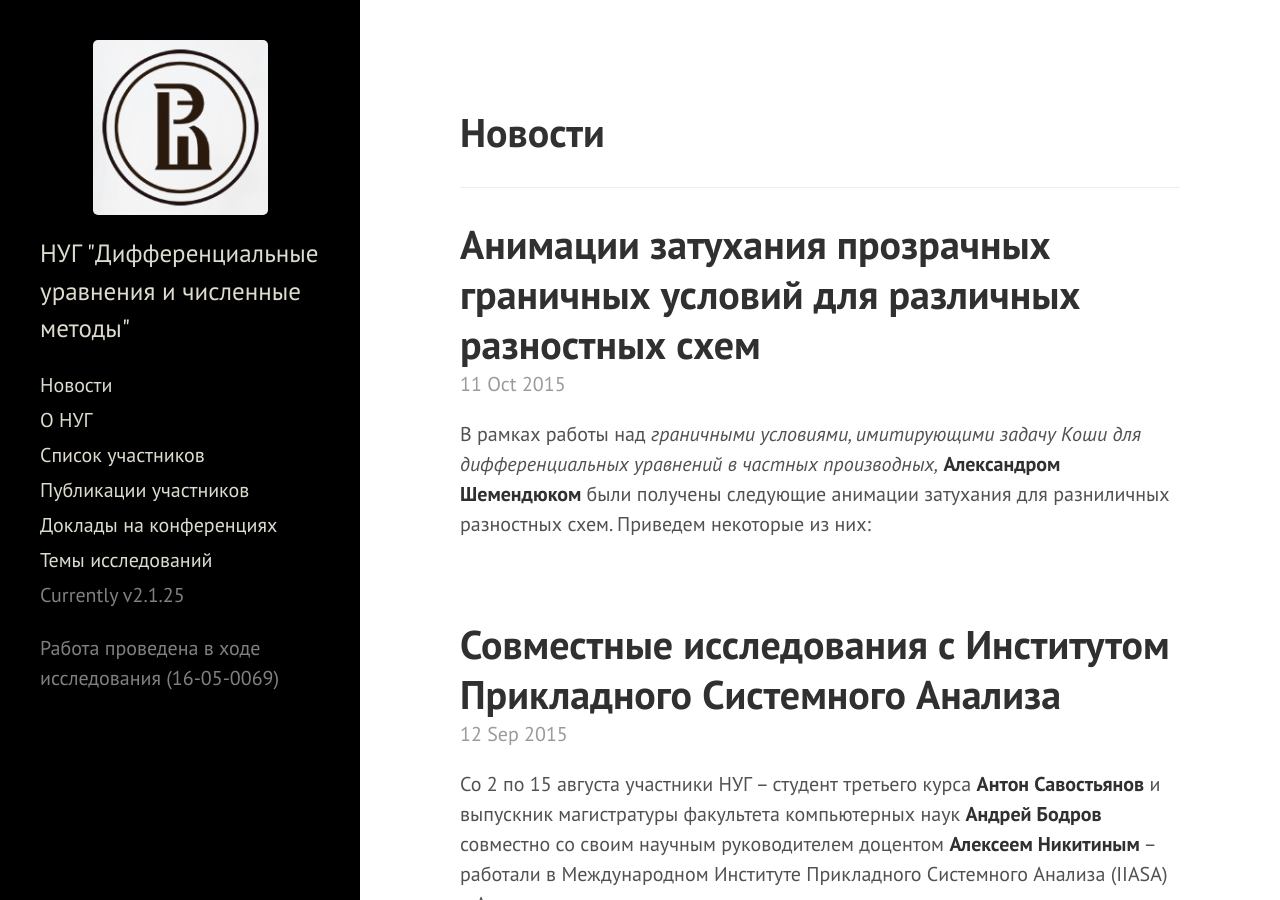
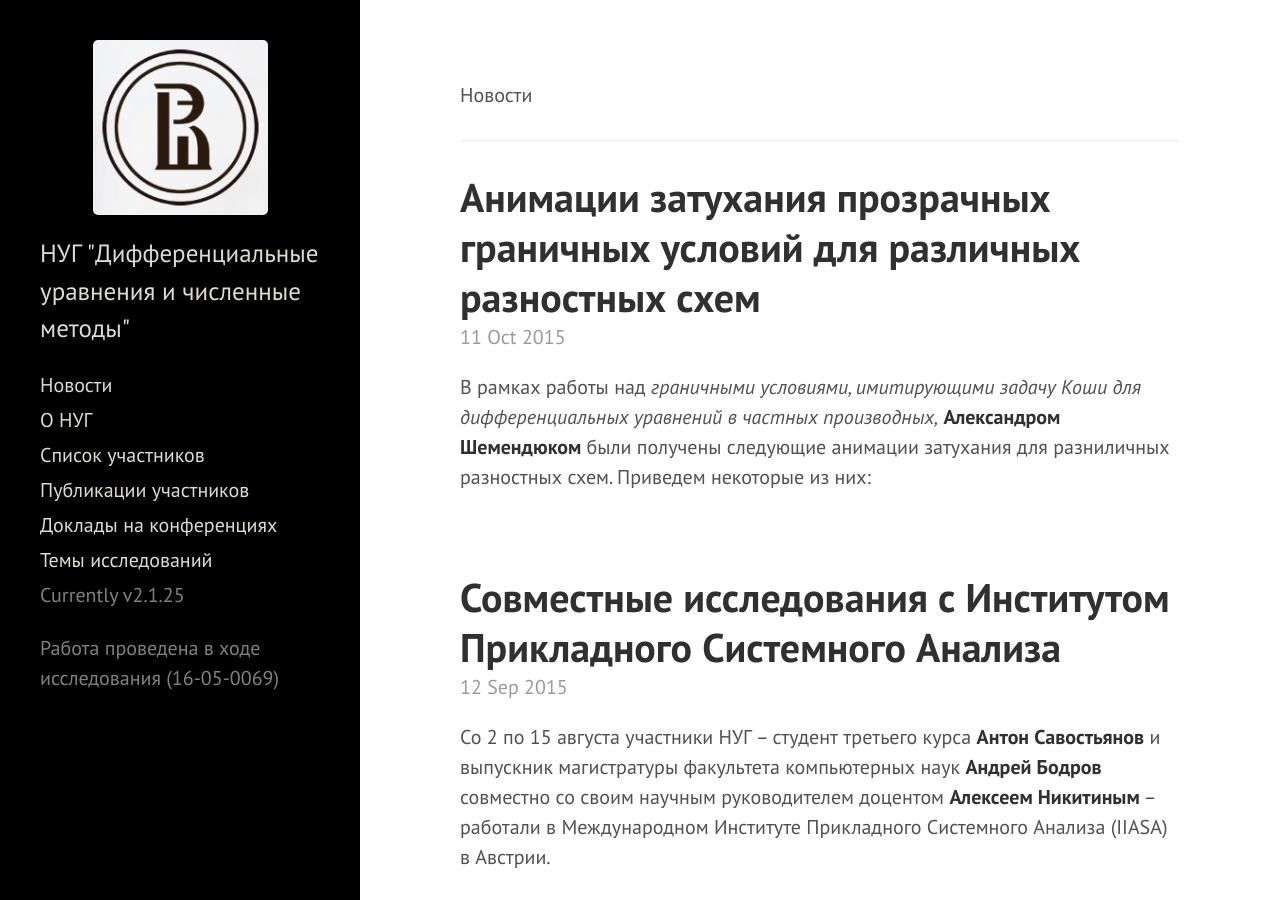
Before and after one commit to hsemmsg/hsemmsg.github.io, a Jekyll site: the page built from index.html, in a window 1280 px wide and 900 px high. Built offline with Jekyll 4.4.1, drawn with Linux system fonts in a browser that asks for light colours; the list of posts is cut into pages by our own code.

```diff
--- a/index.html
+++ b/index.html
@@ -2,7 +2,7 @@
 layout: default
 title: Home
 ---
-<p><h1>Новости</h1></p>
+<p><h0>Новости</h0></p>
 <hr>
 <div class="posts">
   {% for post in paginator.posts %}
```
